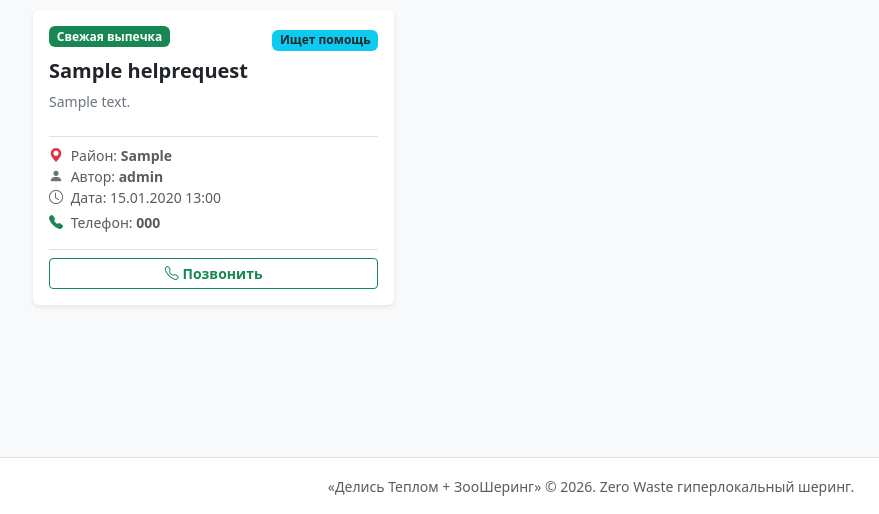
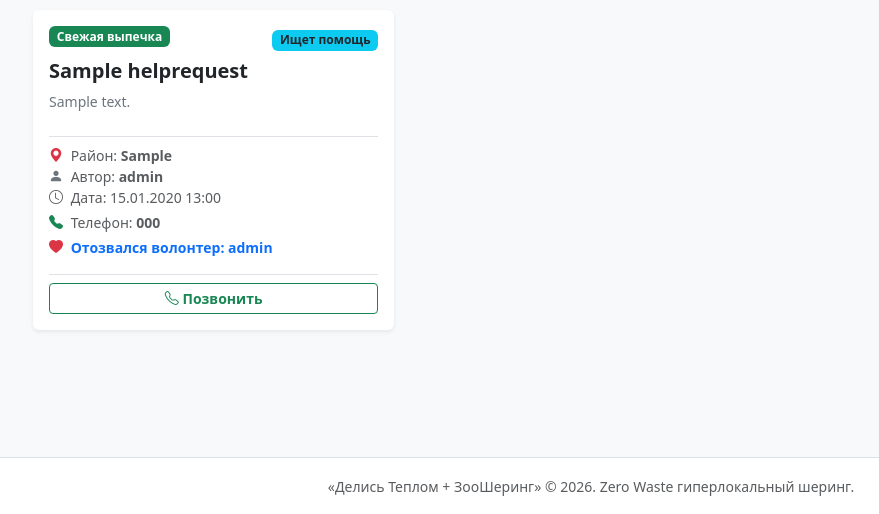
Before and after one commit to ganizodabehruz77-hub/behruz, a Django app: page /lots/help/ in a window 1280 px wide. Shown: the part 286-800 px from the top of the page, without its empty margins (49-928 px from the left). Run offline with Django 5.2, Linux system fonts and the light colour scheme; data comes from the database, SQL or seed files in the repository; tables that the repository leaves empty hold one stand-in row (values such as "Sample post").

Commit message:
Add volunteer response feature I will help to help requests board

```diff
--- a/lots/models.py
+++ b/lots/models.py
@@ -78,6 +78,7 @@ class HelpRequest(models.Model):
         ('high', 'Срочно!'),
     ]
     author = models.ForeignKey(User, on_delete=models.CASCADE, related_name='help_requests')
+    helper = models.ForeignKey(User, on_delete=models.SET_NULL, null=True, blank=True, related_name='helped_requests')
     title = models.CharField(max_length=120)
     description = models.TextField()
     category = models.ForeignKey(Category, on_delete=models.CASCADE, related_name='help_requests')
--- a/lots/urls.py
+++ b/lots/urls.py
@@ -7,6 +7,7 @@ from .views import (
     zoo_accept_lot_view,
     help_request_list_view,
     help_request_create_view,
+    help_request_respond_view,
     help_request_close_view,
 )
 from reservations.views import lot_reserve_view
@@ -20,5 +21,6 @@ urlpatterns = [
     path('zoo/lots/<int:pk>/accept/', zoo_accept_lot_view, name='zoo_accept_lot'),
     path('help/', help_request_list_view, name='help_request_list'),
     path('help/create/', help_request_create_view, name='help_request_create'),
+    path('help/<int:pk>/respond/', help_request_respond_view, name='help_request_respond'),
     path('help/<int:pk>/close/', help_request_close_view, name='help_request_close'),
 ]
--- a/lots/views.py
+++ b/lots/views.py
@@ -5,6 +5,8 @@ from django.utils import timezone
 from django.utils.dateparse import parse_datetime
 from django.http import HttpResponseForbidden
 from django.db.models import Q
+from django.urls import reverse
+from core.models import Notification
 from .models import ItemLot, Category, Location, HelpRequest
 
 DISTRICTS = [
@@ -141,7 +143,7 @@ def zoo_accept_lot_view(request, pk):
     return redirect('zoo_dashboard')
 
 def help_request_list_view(request):
-    help_requests = HelpRequest.objects.select_related('author', 'author__profile', 'category').all()
+    help_requests = HelpRequest.objects.select_related('author', 'author__profile', 'helper', 'category').all()
 
     selected_status = request.GET.get('status', 'open')
     if selected_status and selected_status != 'all':
@@ -210,11 +212,37 @@ def help_request_create_view(request):
     })
 
 @login_required
+def help_request_respond_view(request, pk):
+    help_req = get_object_or_404(HelpRequest, pk=pk, status='open')
+
+    if help_req.author == request.user:
+        messages.error(request, "Вы не можете откликнуться на собственную заявку.")
+        return redirect('help_request_list')
+
+    help_req.status = 'in_progress'
+    help_req.helper = request.user
+    help_req.save()
+
+    helper_phone = ''
+    if hasattr(request.user, 'profile') and request.user.profile.phone:
+        helper_phone = f" (тел: {request.user.profile.phone})"
+
+    Notification.objects.create(
+        user=help_req.author,
+        title="Волонтер готов помочь! ❤️",
+        message=f"Пользователь {request.user.username} откликнулся на вашу просьбу «{help_req.title}»{helper_phone}.",
+        link=reverse('help_request_list')
+    )
+
+    messages.success(request, f"Спасибо за ваше доброе сердце! Вы откликнулись на просьбу «{help_req.title}». Автор получил уведомление.")
+    return redirect('help_request_list')
+
+@login_required
 def help_request_close_view(request, pk):
     help_req = get_object_or_404(HelpRequest, pk=pk)
 
-    if help_req.author != request.user and not request.user.is_staff:
-        messages.error(request, "Только автор заявки может закрыть этот запрос.")
+    if help_req.author != request.user and help_req.helper != request.user and not request.user.is_staff:
+        messages.error(request, "Только автор заявки или откликнувшийся волонтер может закрыть этот запрос.")
         return redirect('help_request_list')
 
     help_req.status = 'closed'
--- a/templates/lots/help_list.html
+++ b/templates/lots/help_list.html
@@ -44,6 +44,7 @@
             <div class="col-md-2">
                 <select name="status" class="form-select">
                     <option value="open" {% if selected_status == 'open' %}selected{% endif %}>Только открытые</option>
+                    <option value="in_progress" {% if selected_status == 'in_progress' %}selected{% endif %}>Помощь в пути</option>
                     <option value="closed" {% if selected_status == 'closed' %}selected{% endif %}>Уже помогли</option>
                     <option value="all" {% if selected_status == 'all' %}selected{% endif %}>Все статусы</option>
                 </select>
@@ -60,7 +61,7 @@
 <div class="row g-3">
     {% for req in help_requests %}
         <div class="col-md-6 col-lg-4">
-            <div class="card h-100 shadow-sm border-0 {% if req.urgency == 'high' and req.status == 'open' %}border-start border-danger border-4{% endif %}">
+            <div class="card h-100 shadow-sm border-0 {% if req.urgency == 'high' and req.status == 'open' %}border-start border-danger border-4{% elif req.status == 'in_progress' %}border-start border-warning border-4{% endif %}">
                 <div class="card-body d-flex flex-column">
                     <div class="d-flex justify-content-between align-items-start mb-2">
                         <span class="badge {% if req.category.lot_type == 'food' %}bg-success{% else %}bg-primary{% endif %}">
@@ -69,6 +70,8 @@
                         <div>
                             {% if req.status == 'closed' %}
                                 <span class="badge bg-secondary">Помощь получена</span>
+                            {% elif req.status == 'in_progress' %}
+                                <span class="badge bg-warning text-dark"><i class="bi bi-truck me-1"></i> Помощь в пути</span>
                             {% elif req.urgency == 'high' %}
                                 <span class="badge bg-danger animate-pulse"><i class="bi bi-fire"></i> Срочно</span>
                             {% else %}
@@ -87,17 +90,31 @@
                         {% if req.contact_phone %}
                             <div class="mt-1"><i class="bi bi-telephone-fill text-success me-1"></i> Телефон: <strong>{{ req.contact_phone }}</strong></div>
                         {% endif %}
+                        {% if req.helper %}
+                            <div class="mt-1 text-primary fw-bold">
+                                <i class="bi bi-heart-fill text-danger me-1"></i> Отозвался волонтер: {{ req.helper.username }}
+                            </div>
+                        {% endif %}
                     </div>
 
-                    <div class="mt-3 pt-2 border-top d-flex gap-2">
-                        {% if req.contact_phone and req.status == 'open' %}
-                            <a href="#" class="btn btn-outline-success btn-sm flex-grow-1 fw-bold">
+                    <div class="mt-3 pt-2 border-top d-flex gap-2 flex-wrap">
+                        {% if req.status == 'open' and user.is_authenticated and user != req.author %}
+                            <form method="post" action="{% url 'help_request_respond' req.pk %}" class="flex-grow-1" onsubmit="return confirm('Вы готовы помочь с этой просьбой? Автор получит уведомление.');">
+                                {% csrf_token %}
+                                <button type="submit" class="btn btn-warning btn-sm w-100 fw-bold text-dark shadow-sm">
+                                    <i class="bi bi-heart-fill text-danger me-1"></i> Я помогу
+                                </button>
+                            </form>
+                        {% endif %}
+
+                        {% if req.contact_phone and req.status != 'closed' %}
+                            <a href="tel:{{ req.contact_phone }}" class="btn btn-outline-success btn-sm flex-grow-1 fw-bold">
                                 <i class="bi bi-telephone"></i> Позвонить
                             </a>
                         {% endif %}
 
-                        {% if user == req.author or user.is_staff %}
-                            {% if req.status == 'open' %}
+                        {% if user == req.author or user == req.helper or user.is_staff %}
+                            {% if req.status != 'closed' %}
                                 <form method="post" action="{% url 'help_request_close' req.pk %}" class="flex-grow-1" onsubmit="return confirm('Отметить запрос как выполненный?');">
                                     {% csrf_token %}
                                     <button type="submit" class="btn btn-outline-secondary btn-sm w-100">
```
Also changed, not shown: lots/migrations/0003_helprequest_helper.py (added).
